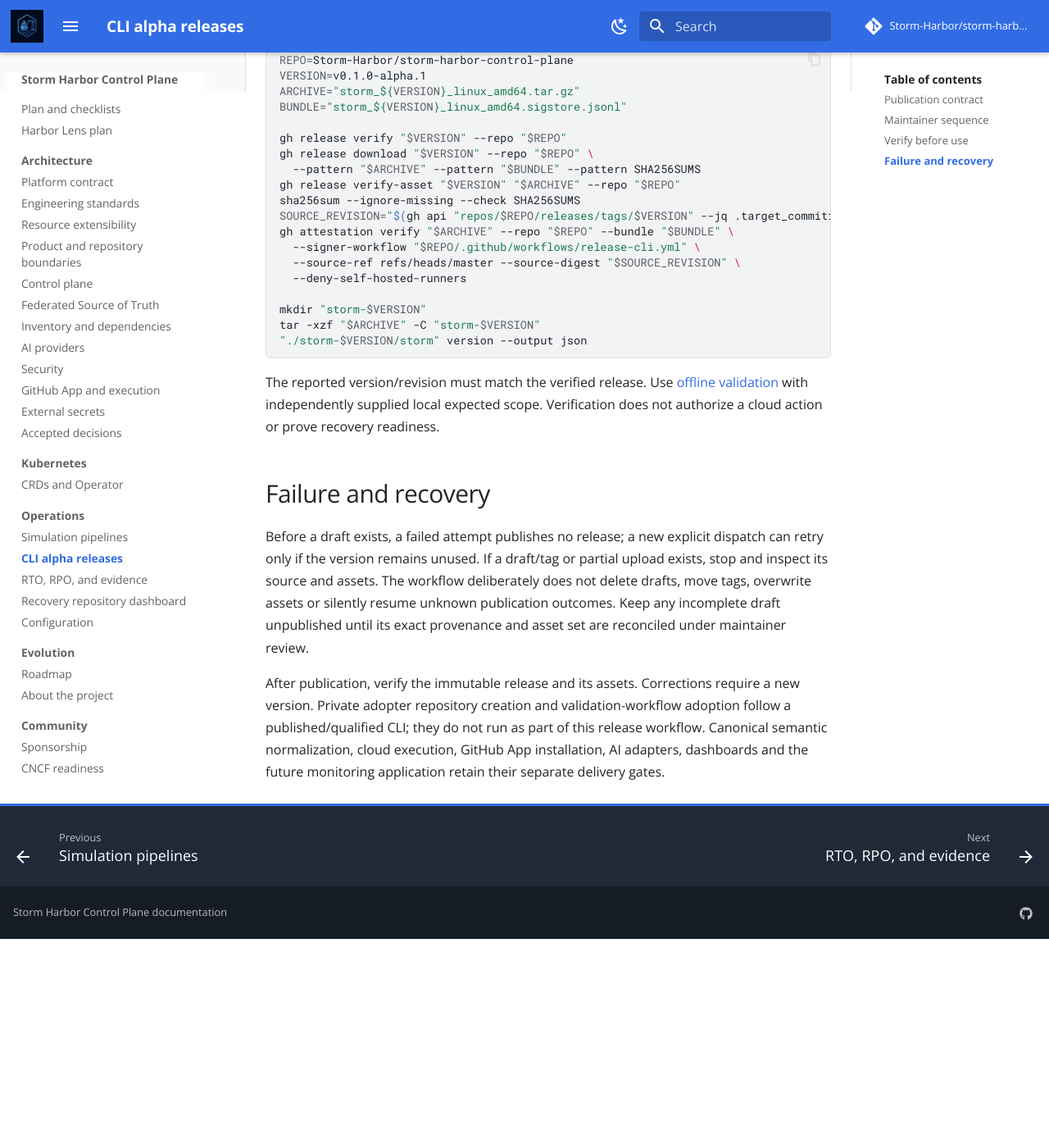
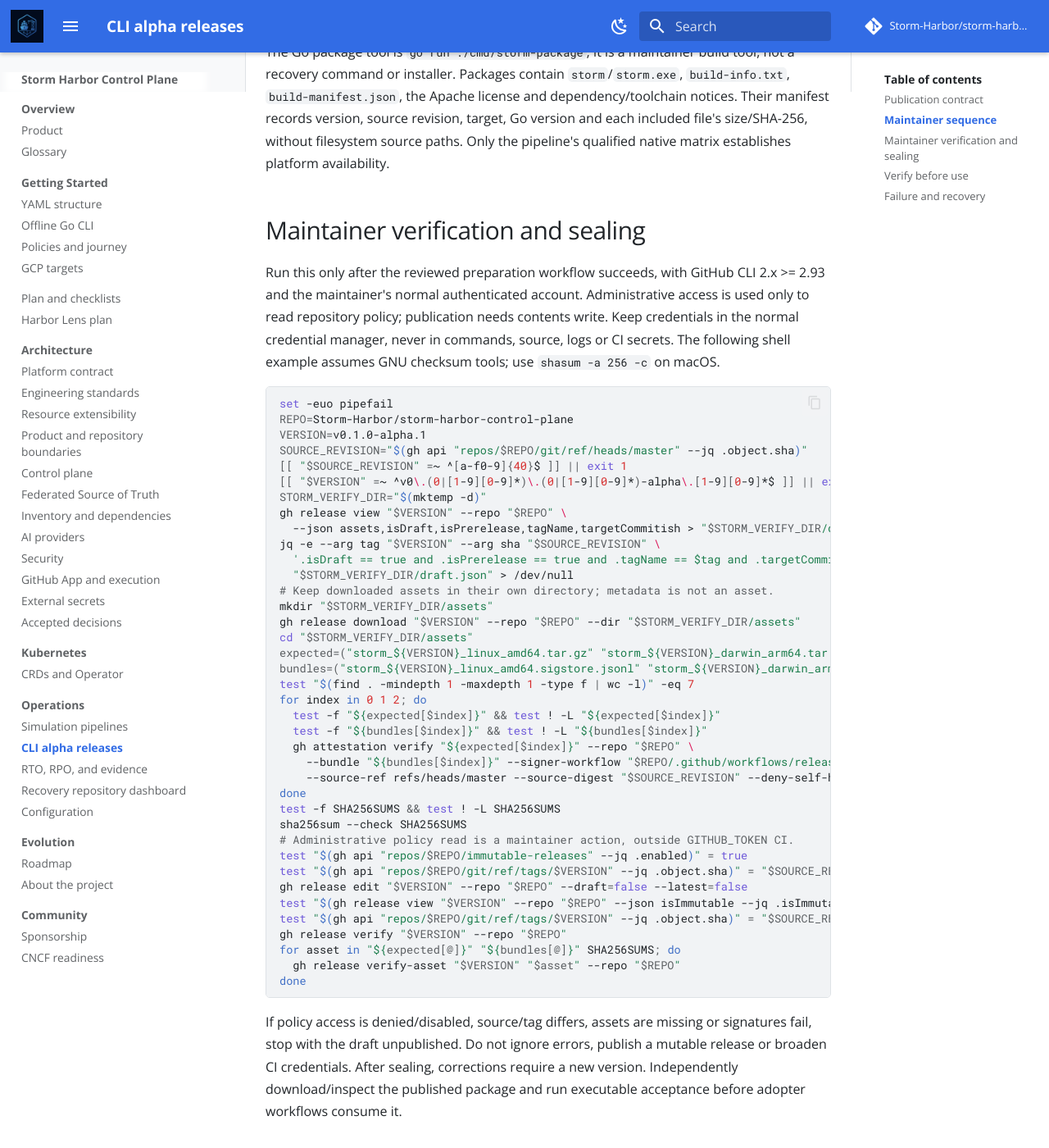
Before and after one commit to Storm-Harbor/storm-harbor-control-plane, an MkDocs documentation site: the page built from docs/operations/releases.md, in a window 1280 px wide and 1400 px high, scrolled down 2396 px. Shown: the whole window at 82% size. Built offline with MkDocs 1.6.1 and Material for MkDocs 9.7.7, drawn with Linux system fonts in a browser that asks for light colours; comment, search, counter and statistics services are not loaded; before the commit the page ends 3541 px from its top, so only the background shows below that; some of the changed text lies outside the part shown.

Commit message:
fix(release): separate scoped draft preparation from maintainer sealing

````diff
--- a/docs/operations/releases.md
+++ b/docs/operations/releases.md
@@ -8,23 +8,26 @@ The manual `Release CLI alpha` workflow is prepared in the owning [CLI delivery
 
 | Gate | Required behavior |
 | --- | --- |
-| Dispatch | Explicit maintainer invocation from canonical repository `master`; serialized runs; bounded alpha-version input |
+| Dispatch | Explicit maintainer invocation from canonical repository `master`; serialized runs; bounded alpha-version input; GitHub CLI 2.x >= 2.93 |
 | Source | The exact commit passed successful `Go CLI` and `Documentation` push workflows on master |
 | Identity | Signing uses GitHub workload identity; ordinary build/PR jobs keep read-only permissions and cannot sign or publish |
 | Native platforms | Linux amd64, macOS arm64 and Windows amd64 must match the actual Go host; no unsupported cross-build is published |
 | Executable | The versioned binary passes all nine executable scenarios, including expected version and exact source revision |
 | Package | Go build tool creates deterministic tar.gz/zip packages, bounded allowlisted contents, legal notices and a digest manifest; no existing package is overwritten |
 | Provenance | Both binary and archive receive signed attestations; publisher verifies repository, signer workflow, master ref, source commit and hosted runner identity |
-| Publication | Verify every expected archive/bundle, generate checksums, assemble a draft, attach all seven assets and then publish one immutable prerelease |
+| Draft | Verify every expected archive/bundle, generate checksums and attach all seven assets to an unpublished draft |
+| Publication | An authenticated maintainer verifies administrative immutability policy and all signed draft assets, seals the draft and verifies the resulting immutable release |
 
 GitHub distinguishes signed build provenance from release integrity. The workflow uses [artifact attestations](https://docs.github.com/en/actions/how-tos/secure-your-work/use-artifact-attestations/use-artifact-attestations) for the build and [immutable release attestations](https://docs.github.com/en/code-security/concepts/supply-chain-security/immutable-releases) for the published tag/assets. A checksum alone does not establish either identity.
 
-The release workflow requests signing permissions only in build jobs, and release-write permission only in the verified publisher. It uses no provider credential, customer environment, GitHub App key, vault, cloud resource, AI agent or recovery execution.
+The workflow requests signing permissions only in build jobs and release-write permission only in its verified draft job. It never publishes the draft. GitHub's [immutable-release settings endpoint](https://docs.github.com/en/rest/repos/repos#check-if-immutable-releases-are-enabled-for-a-repository) requires administrative read access, which `GITHUB_TOKEN` cannot request. The authenticated maintainer checks that policy immediately before publication; no administrative token is stored in CI. A repository variable or permission-denied response is not policy proof.
+
+Use a maintained GitHub CLI 2.x version at least 2.93 for all verification. This minimum includes the upstream fix for [authorization-header forwarding during attestation/release verification](https://github.com/cli/cli/security/advisories/GHSA-8xvp-7hj6-mcj9). The build workflow checks its installed client before any verification. No provider credential, customer environment, GitHub App key, vault, cloud resource, AI call or recovery execution belongs to publication.
 
 ## Maintainer sequence
 
 1. Manually merge the reviewed workflow/packaging PR into `develop` and validate it. Then manually merge a separate same-repository `develop` → `master` promotion PR. Wait for Go and documentation push checks on the exact new `master` commit and verify its documentation publication.
-2. Confirm repository release immutability is enabled and choose an unused alpha tag. Existing tags/drafts/releases cause a refusal; neither tags nor assets are overwritten. After artifact verification, the publisher atomically creates the new tag at the reviewed source SHA, verifies that target before creating the draft and again after immutable publication, and never moves an existing tag.
+2. Using an authenticated maintainer account with administrative read access, confirm repository release immutability is enabled and choose an unused alpha tag. Existing tags/drafts/releases cause a refusal; neither tags nor assets are overwritten. After artifact verification, the publisher atomically creates the new tag at the reviewed source SHA, verifies that target before creating the draft and again after immutable publication, and never moves an existing tag.
 3. Dispatch from master, for example:
 
    ```sh
@@ -32,10 +35,58 @@ The release workflow requests signing permissions only in build jobs, and releas
      --ref master -f version=v0.1.0-alpha.1
    ```
 
-4. Inspect the completed workflow, native binary acceptance, attestation verification, published immutable flag and exact release/source commit. A skipped, failed or partially completed job is not a released version.
-5. Verify a freshly downloaded package and exercise it before adoption. Keep the native delivery issue/umbrella open while publication, signature or acceptance gates remain pending.
+4. Inspect the completed workflow, all native binary/attestation checks and the unpublished draft. CI prepares assets; successful CI is not publication. The draft must have exactly seven expected assets, the reviewed source and an unchanged tag.
+5. Verify and seal the draft using the maintainer sequence below. A skipped, failed or partially completed stage is not a released version.
+6. Verify a freshly downloaded package and exercise it before adoption. Keep the native delivery issue/umbrella open while publication, signature or acceptance gates remain pending.
 
 The Go package tool is `go run ./cmd/storm-package`; it is a maintainer build tool, not a recovery command or installer. Packages contain `storm`/`storm.exe`, `build-info.txt`, `build-manifest.json`, the Apache license and dependency/toolchain notices. Their manifest records version, source revision, target, Go version and each included file's size/SHA-256, without filesystem source paths. Only the pipeline's qualified native matrix establishes platform availability.
+
+## Maintainer verification and sealing
+
+Run this only after the reviewed preparation workflow succeeds, with GitHub CLI 2.x >= 2.93 and the maintainer's normal authenticated account. Administrative access is used only to read repository policy; publication needs contents write. Keep credentials in the normal credential manager, never in commands, source, logs or CI secrets. The following shell example assumes GNU checksum tools; use `shasum -a 256 -c` on macOS.
+
+```sh
+set -euo pipefail
+REPO=Storm-Harbor/storm-harbor-control-plane
+VERSION=v0.1.0-alpha.1
+SOURCE_REVISION="$(gh api "repos/$REPO/git/ref/heads/master" --jq .object.sha)"
+[[ "$SOURCE_REVISION" =~ ^[a-f0-9]{40}$ ]] || exit 1
+[[ "$VERSION" =~ ^v0\.(0|[1-9][0-9]*)\.(0|[1-9][0-9]*)-alpha\.[1-9][0-9]*$ ]] || exit 1
+STORM_VERIFY_DIR="$(mktemp -d)"
+gh release view "$VERSION" --repo "$REPO" \
+  --json assets,isDraft,isPrerelease,tagName,targetCommitish > "$STORM_VERIFY_DIR/draft.json"
+jq -e --arg tag "$VERSION" --arg sha "$SOURCE_REVISION" \
+  '.isDraft == true and .isPrerelease == true and .tagName == $tag and .targetCommitish == $sha and (.assets | length) == 7' \
+  "$STORM_VERIFY_DIR/draft.json" > /dev/null
+# Keep downloaded assets in their own directory; metadata is not an asset.
+mkdir "$STORM_VERIFY_DIR/assets"
+gh release download "$VERSION" --repo "$REPO" --dir "$STORM_VERIFY_DIR/assets"
+cd "$STORM_VERIFY_DIR/assets"
+expected=("storm_${VERSION}_linux_amd64.tar.gz" "storm_${VERSION}_darwin_arm64.tar.gz" "storm_${VERSION}_windows_amd64.zip")
+bundles=("storm_${VERSION}_linux_amd64.sigstore.jsonl" "storm_${VERSION}_darwin_arm64.sigstore.jsonl" "storm_${VERSION}_windows_amd64.sigstore.jsonl")
+test "$(find . -mindepth 1 -maxdepth 1 -type f | wc -l)" -eq 7
+for index in 0 1 2; do
+  test -f "${expected[$index]}" && test ! -L "${expected[$index]}"
+  test -f "${bundles[$index]}" && test ! -L "${bundles[$index]}"
+  gh attestation verify "${expected[$index]}" --repo "$REPO" \
+    --bundle "${bundles[$index]}" --signer-workflow "$REPO/.github/workflows/release-cli.yml" \
+    --source-ref refs/heads/master --source-digest "$SOURCE_REVISION" --deny-self-hosted-runners
+done
+test -f SHA256SUMS && test ! -L SHA256SUMS
+sha256sum --check SHA256SUMS
+# Administrative policy read is a maintainer action, outside GITHUB_TOKEN CI.
+test "$(gh api "repos/$REPO/immutable-releases" --jq .enabled)" = true
+test "$(gh api "repos/$REPO/git/ref/tags/$VERSION" --jq .object.sha)" = "$SOURCE_REVISION"
+gh release edit "$VERSION" --repo "$REPO" --draft=false --latest=false
+test "$(gh release view "$VERSION" --repo "$REPO" --json isImmutable --jq .isImmutable)" = true
+test "$(gh api "repos/$REPO/git/ref/tags/$VERSION" --jq .object.sha)" = "$SOURCE_REVISION"
+gh release verify "$VERSION" --repo "$REPO"
+for asset in "${expected[@]}" "${bundles[@]}" SHA256SUMS; do
+  gh release verify-asset "$VERSION" "$asset" --repo "$REPO"
+done
+```
+
+If policy access is denied/disabled, source/tag differs, assets are missing or signatures fail, stop with the draft unpublished. Do not ignore errors, publish a mutable release or broaden CI credentials. After sealing, corrections require a new version. Independently download/inspect the published package and run executable acceptance before adopter workflows consume it.
 
 ## Verify before use
 
````
Also changed, not shown: AGENTS.md (+1 -1 lines), 3 other files.
